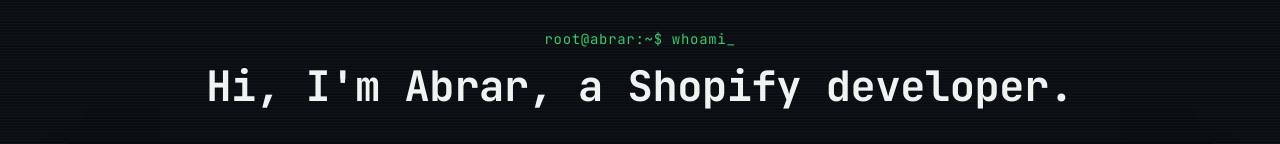
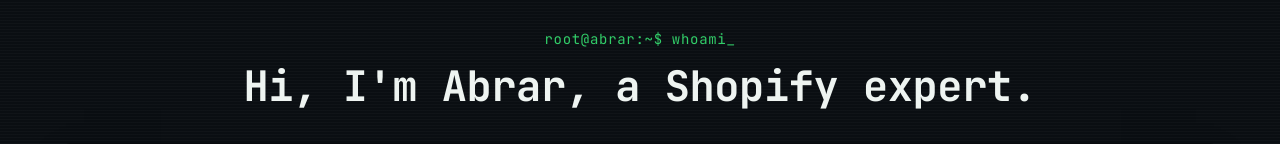
Before and after one commit to abrar-anwar/portfolio, a plain HTML site: page index.html in a window 1280 px wide. Shown: the top 144 px of the page. Drawn offline with Linux system fonts and the light colour scheme.

Commit message:
deploy: 1e9838a6fb85ddd4a4ac501bb9844ac42bf93373

```diff
--- a/index.html
+++ b/index.html
@@ -42,7 +42,7 @@
     <div class="container">
       <div class="hero-greeting">
         <div class="hero-prompt">root@abrar:~$ whoami<span class="hero-cursor">_</span></div>
-        <h1 class="hero-heading">Hi, I&#39;m Abrar, a Shopify developer.</h1>
+        <h1 class="hero-heading">Hi, I&#39;m Abrar, a Shopify expert.</h1>
       </div>
 
       <div class="terminal-window">
```
